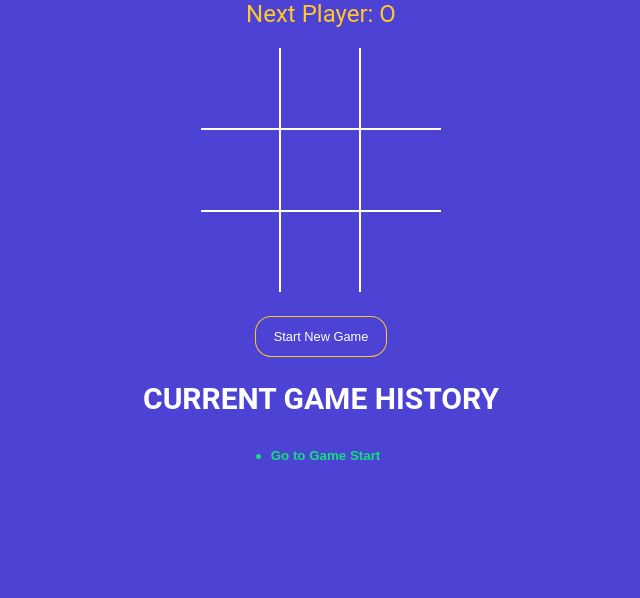
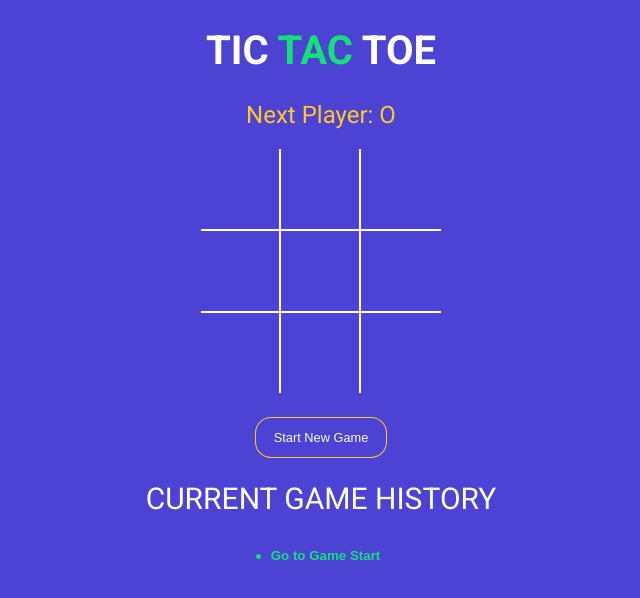
Before and after one commit to Katlego-kholisani/tictactoe-game, a React (Vite) app: page / in a window 1280 px wide. Shown: the top 598 px of the page, without its empty margins (319-959 px from the left). Built offline with nearby package versions, Linux system fonts and the light colour scheme.

Commit message:
Final Touch. Corrected styles, added font and inline styling

```diff
--- a/index.html
+++ b/index.html
@@ -4,6 +4,10 @@
     <meta charset="UTF-8" />
     <link rel="icon" type="image/svg+xml" href="/vite.svg" />
     <meta name="viewport" content="width=device-width, initial-scale=1.0" />
+    <link
+  href="https://fonts.googleapis.com/css?family=Roboto:300,400,700&display=swap"
+  rel="stylesheet"
+/>
     <title>Tic tac toe</title>
   </head>
   <body>
--- a/src/App.jsx
+++ b/src/App.jsx
@@ -62,6 +62,9 @@
 
   return (
     <div className='app'>
+      <h1>
+        TIC <span className='text-green'>TAC</span> TOE
+      </h1>
       <StatusMessage winner={winner} gamingBoard = {gamingBoard}/>
       <Board
         squares={gamingBoard.squares}
@@ -77,7 +80,9 @@
 
       >Start New Game</button>
 
-      <h2>CURRENT GAME HISTORY</h2>
+      <h2 style={{
+        fontWeight: 'normal',
+      }}>CURRENT GAME HISTORY</h2>
       <History history= {history} moveTo={moveTo} currentMove= {currentMove}/>
     </div>
   );
```
